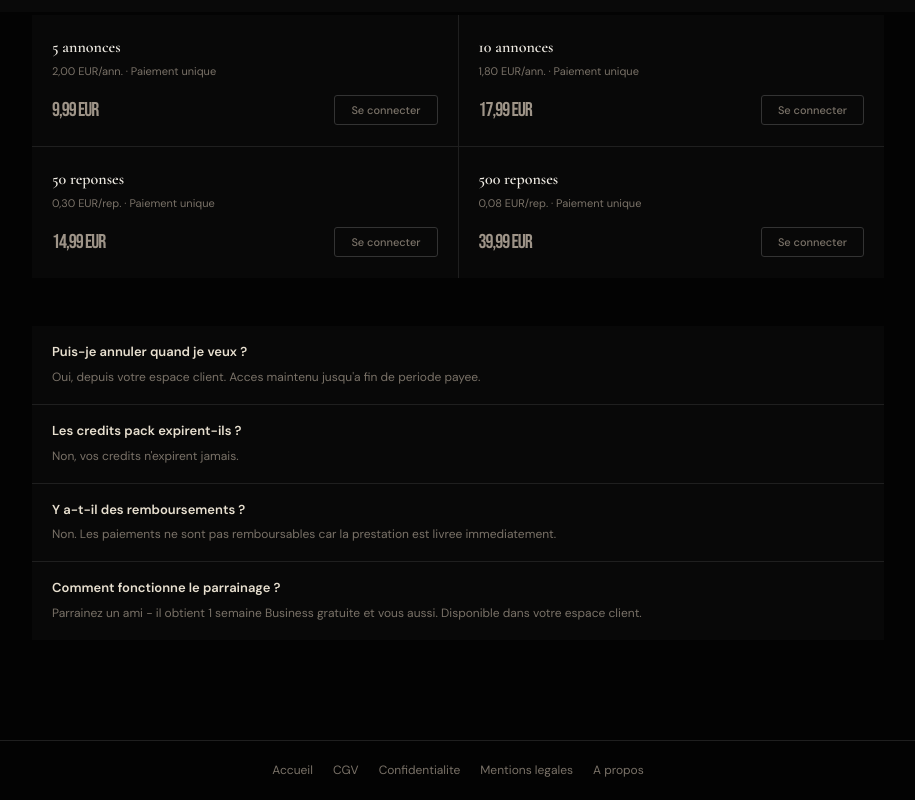
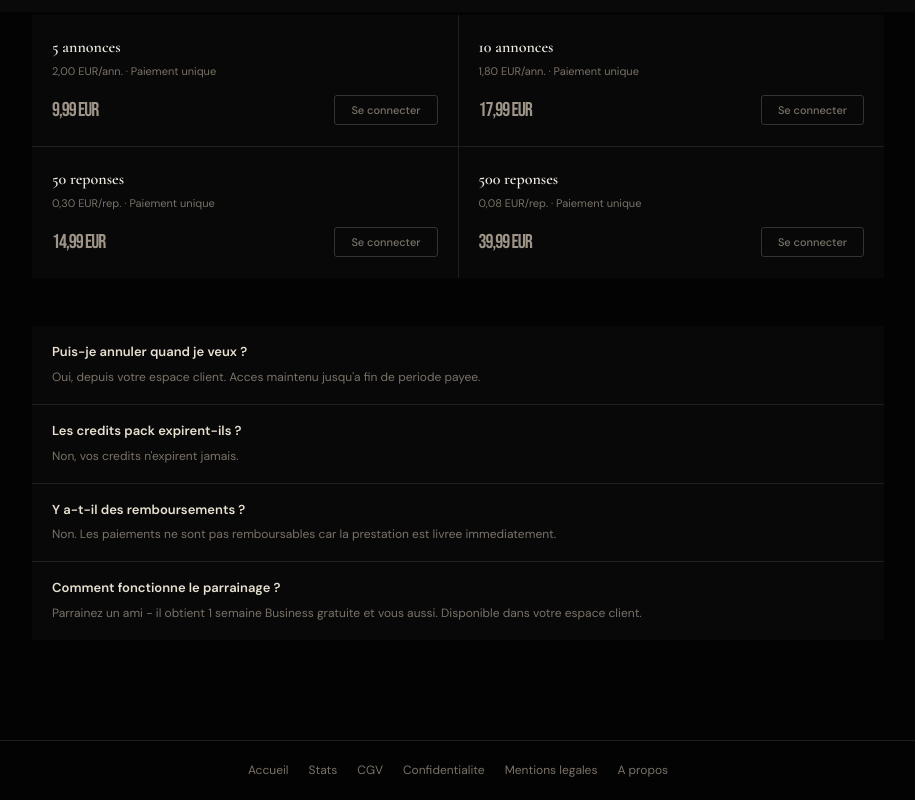
Before and after one commit to nppro4-art/Agence-Annonce, a Next.js app: page /pricing in a window 1280 px wide. Shown: the part 788-1588 px from the top of the page, without its empty margins (182-1097 px from the left). Built offline with nearby package versions, Linux system fonts and the light colour scheme; no server answers.

Commit message:
Update pricing.js

```diff
--- a/pages/pricing.js
+++ b/pages/pricing.js
@@ -192,7 +192,7 @@ export default function Pricing() {
 
       {/* Footer */}
       <footer style={{ borderTop: '1px solid var(--border)', padding: '20px 32px', display: 'flex', gap: 20, flexWrap: 'wrap', justifyContent: 'center' }}>
-        {[['Accueil', '/'], ['CGV', '/cgv'], ['Confidentialite', '/confidentialite'], ['Mentions legales', '/mentions-legales'], ['A propos', '/a-propos']].map(([l, h]) => (
+        {[['Accueil', '/'], ['Stats', '/stats'], ['CGV', '/cgv'], ['Confidentialite', '/confidentialite'], ['Mentions legales', '/mentions-legales'], ['A propos', '/a-propos']].map(([l, h]) => (
           <Link key={l} href={h} style={{ fontSize: 12, color: 'var(--muted2)' }}>{l}</Link>
         ))}
       </footer>
```
